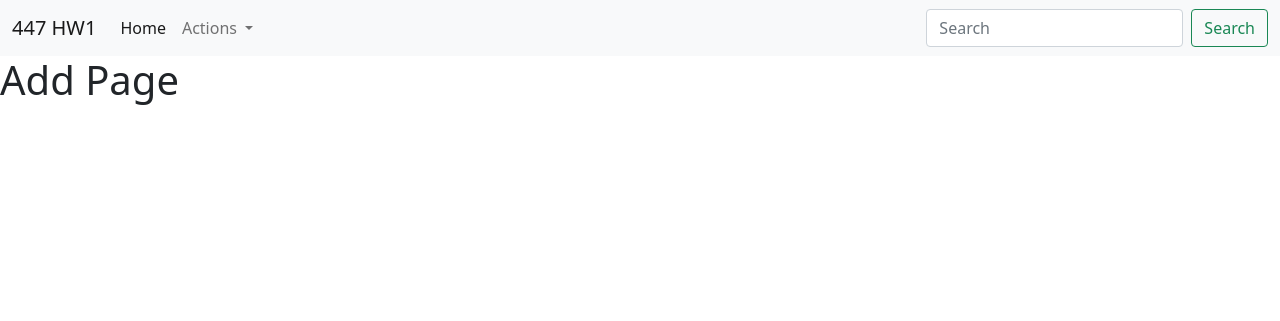
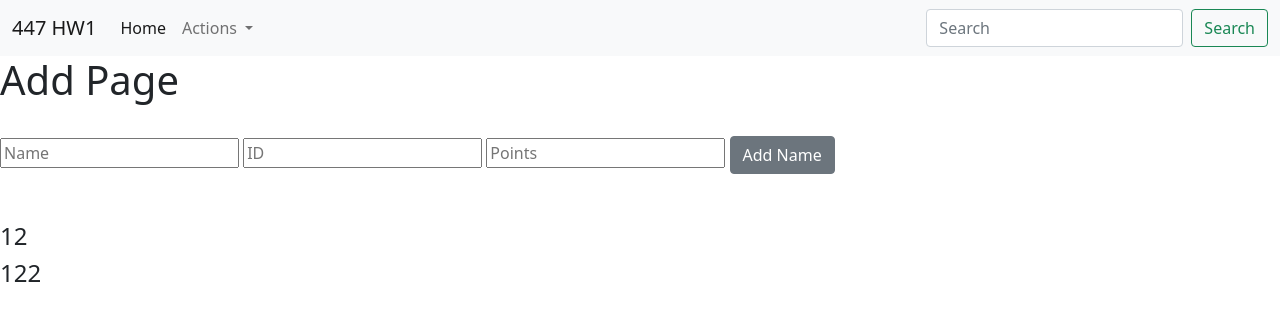
Before and after one commit to youssefothman/447HW1, a Flask app: page /add in a window 1280 px wide. Shown: the top 321 px of the page. Run offline with Flask 2, Linux system fonts and the light colour scheme; data comes from the database, SQL or seed files in the repository; both versions use the stored data as it was after the commit.

Commit message:
getting the flask

```diff
--- a/my_flask/app.py
+++ b/my_flask/app.py
@@ -1,14 +1,44 @@
-from flask import Flask, render_template
+from flask import Flask, render_template, request, redirect
+from flask_sqlalchemy import SQLAlchemy
+from datetime import datetime
 
 app = Flask(__name__)
+app.config['SQLALCHEMY_DATABASE_URI'] = 'sqlite:///imports.db'
+
+db = SQLAlchemy(app)
+
+class Person(db.Model):
+    id = db.Column(db.Integer, primary_key=True)
+    name = db.Column(db.String(200), nullable=False)
+    points = db.Column(db.Integer, default=0)
+
+    def __repr__(self):
+        return '<Name %r>' % self.id
 
 @app.route('/')
 def index():
-    return render_template("index.html")
+    people = Person.query.order_by(Person.id)
+    return render_template("index.html", people=people)
 
-@app.route('/add')
+@app.route('/add', methods=['POST', 'GET'])
 def add():
-    return render_template("add.html")
+
+    if request.method == "POST":
+        person_name = request.form['name']
+        person_id = request.form['id']
+        person_points = request.form['points']
+        new_person = Person(id=person_id, name=person_name, points=person_points)
+
+        try:
+            db.session.add(new_person)
+            db.session.commit()
+            return redirect('/')
+        except:
+            return "There was an error adding that person."
+
+    else:
+        people = Person.query.order_by(Person.id)
+        return render_template("add.html", people=people)
 
 @app.route('/update')
 def update():
--- a/my_flask/templates/add.html
+++ b/my_flask/templates/add.html
@@ -3,6 +3,20 @@
 
   <div>
     <h1>Add Page</h1>
+    <br/>
+    <form action="/add" METHOD="POST">
+      <input type="text" placeholder="Name" name="name">
+      <input type="number" placeholder="ID" name="id">
+      <input type="number" placeholder="Points" name="points">
+      <input type="submit" value="Add Name" class="btn btn-secondary">
+
+    </form>
+    <br/><br/>
+    {% for person in people %}
+      <h4>
+        {{ person.id }}
+      </h4>
+    {% endfor %}
   </div>
 
 {% endblock %}
--- a/my_flask/templates/index.html
+++ b/my_flask/templates/index.html
@@ -5,5 +5,10 @@
   <div>
     <h1>Home Page</h1>
   </div>
+{% for person in people %}
+      <h4>
+        {{ person.id }}{{ person.name }}{{ person.points }}
+      </h4>
+    {% endfor %}
 
 {% endblock %}
```
Also changed, not shown: my_flask/imports.db (added).
